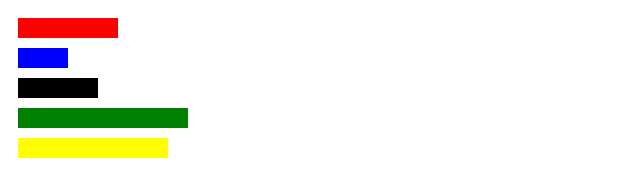
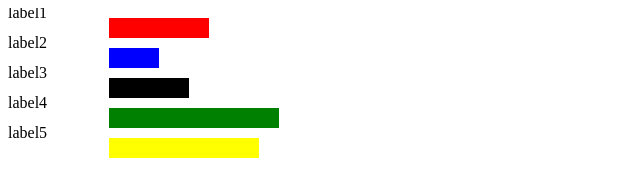
Before and after one commit to teradataiki/InfoVis2022, a plain HTML site: page W04/task2.html in a window 1280 px wide. Shown: the whole page, without its empty margins (0-640 px from the left). Drawn offline with nearby package versions, Linux system fonts and the light colour scheme.

Commit message:
Update task2.html

```diff
--- a/W04/task2.html
+++ b/W04/task2.html
@@ -13,12 +13,35 @@
          .data(data)
               .enter()
               .append("rect")
-	          .attr("x", function(d){ return d.x; })
+	          .attr("x", function(d){ return (d.x)+ 1; })
 	          .attr("y", function(d){ return d.y; })
 	          .attr("width", function(d){ return d.width; })
 	          .attr("height", function(d){ return d.height; })
-	          .style("fill", function(d){ return d.color; });
+	          .style("fill", function(d){ return d.color; })
+
+
      };
-	</script>
+    </script>
+    <script>
+
+            var text = d3.select("body").append("text");
+            d3.csv("https://teradataiki.github.io/InfoVis2022/W04/w4_task2.csv", draw );
+            function draw(data){
+                svg.selectAll("text")
+                .data(data)
+                     .enter()
+                     .append("text")
+                     .attr("x", 0)
+                     .attr("y", function(d){ return d.y; })
+                     .attr("width", function(d){ return d.width; })
+                     .attr("height", function(d){ return d.height; })
+                     .text(function(d){ return d.label; })
+                     //.style("fill", function(d){ return d.color; });
+
+            };
+           </script>
+
+
+
     </body>
 </html>
```
